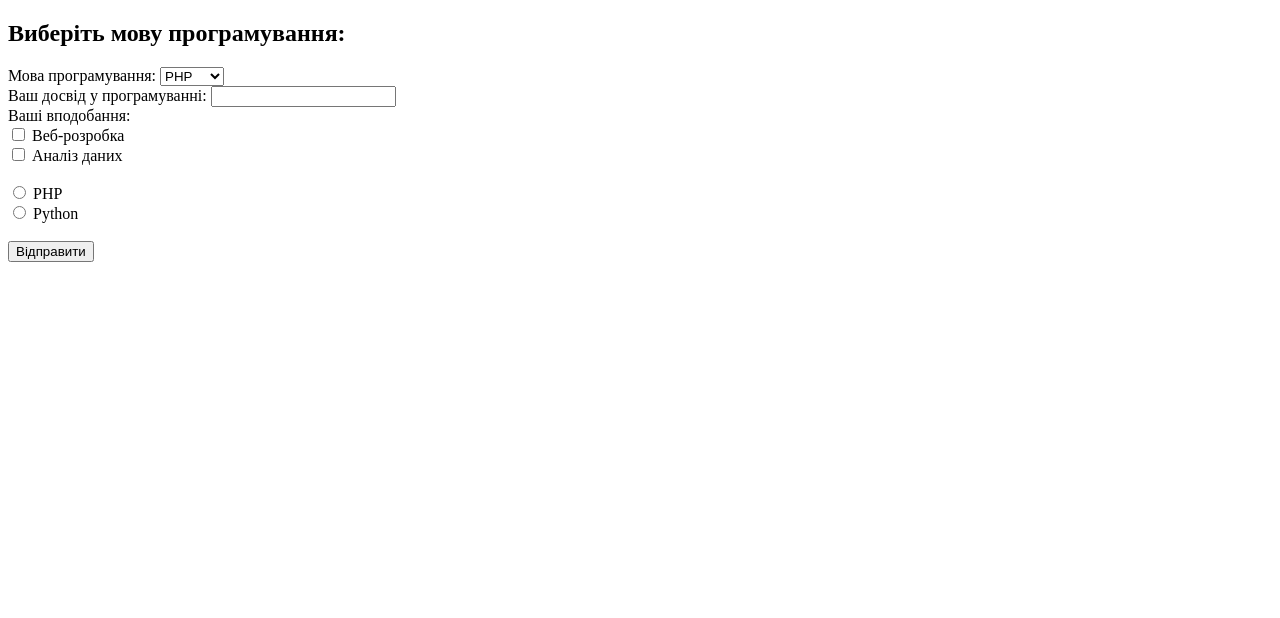
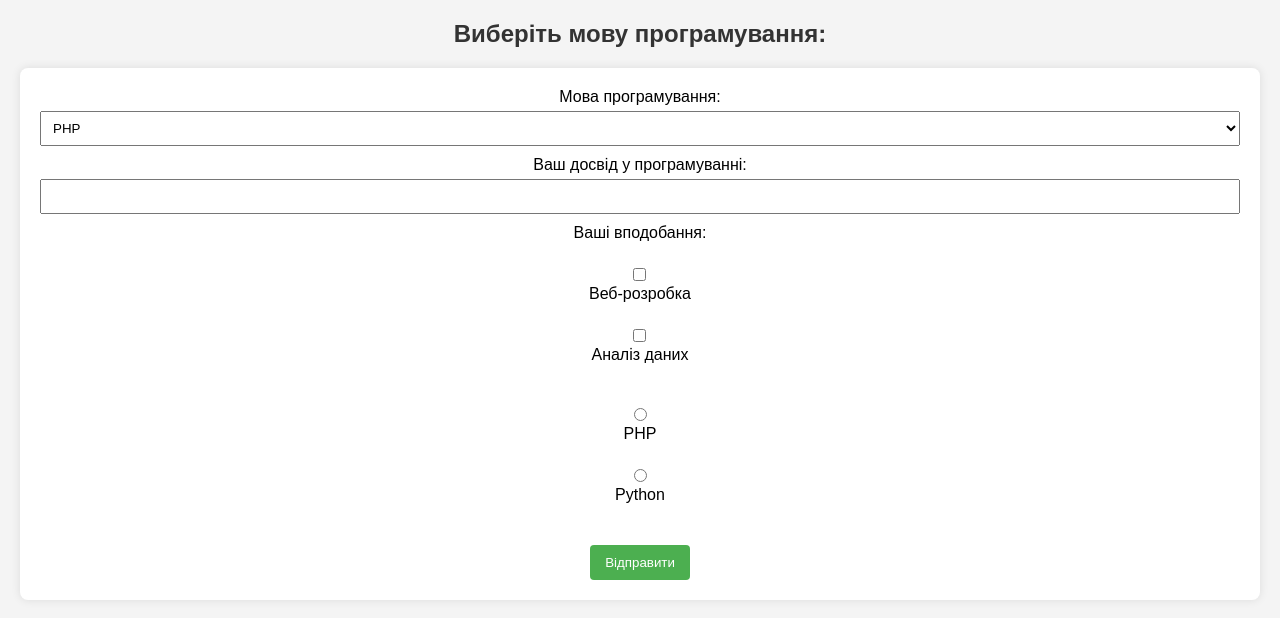
Before and after one commit to maidennnnnnnnnnnnnnnnnnnnnnnnnnnnnnnnnn/labspwp, a plain HTML site: page lab2pwp/index.html in a window 1280 px wide. Drawn offline with Linux system fonts and the light colour scheme.

Commit message:
added some styles

```diff
--- a/lab2pwp/index.html
+++ b/lab2pwp/index.html
@@ -5,6 +5,57 @@
     <meta charset="UTF-8">
     <meta name="viewport" content="width=device-width, initial-scale=1.0">
     <title>Порівняння PHP і Python</title>
+    <style>
+        body {
+            font-family: 'Arial', sans-serif;
+            background-color: #f4f4f4;
+            margin: 20px;
+            text-align: center;
+        }
+
+        h2 {
+            color: #333;
+        }
+
+        p {
+            margin-bottom: 10px;
+        }
+
+        form {
+            margin-top: 20px;
+            padding: 20px;
+            background-color: #fff;
+            border-radius: 8px;
+            box-shadow: 0 0 10px rgba(0, 0, 0, 0.1);
+        }
+
+        label {
+            display: block;
+            margin-bottom: 5px;
+        }
+
+        select,
+        input[type='text'] {
+            width: 100%;
+            padding: 8px;
+            margin-bottom: 10px;
+            box-sizing: border-box;
+        }
+
+        input[type='checkbox'],
+        input[type='radio'] {
+            margin-right: 5px;
+        }
+
+        input[type='submit'] {
+            background-color: #4caf50;
+            color: white;
+            padding: 10px 15px;
+            cursor: pointer;
+            border: none;
+            border-radius: 4px;
+        }
+    </style>
 </head>
 
 <body>
```
Also changed, not shown: 1 other file.
